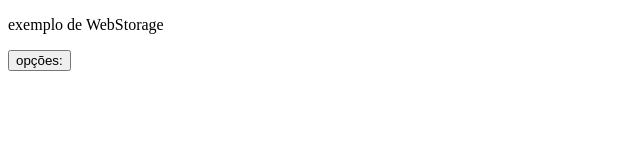
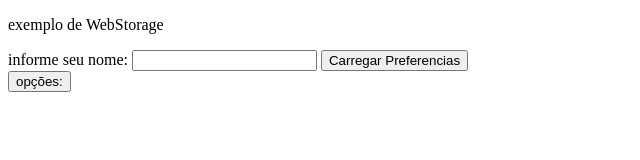
Before and after one commit to wiaczorekff/ARI3, a plain HTML site: page aula 1/pagina 1.html in a window 1280 px wide. Shown: the whole page, without its empty margins (0-640 px from the left). Drawn offline with Linux system fonts and the light colour scheme.

Commit message:
atividade finalizada

```diff
--- a/aula 1/pagina 1.html
+++ b/aula 1/pagina 1.html
@@ -21,6 +21,13 @@
 <body>
     <p>exemplo de WebStorage</p>
     <p id="painel"></p>
+
+        <div id="nomeDialog">
+            <label for="">informe seu nome:</label>
+                <input type="text" name="" id="inputNome">
+                    <button onclick="carregarPreferencias()">Carregar Preferencias</button>
+        </div>
+
             <button onclick="mostrarOpcoes()">opções: </button>
                 <form name="fconf" id="fconf" action="">
                     <label for="">nome:</label> <br>
@@ -42,9 +49,9 @@
                             <br>
 
                         <input type="button" value="Gravar" onclick="gravar()">
+                </form>
 
 
-        </form>
 
     <script>
         /* A ideia principal é salvar os dados inseridos no localstorage, para que o user possa
@@ -65,9 +72,9 @@
             function gravar(){
                 var form = document.getElementById("fconf");
                     vnome = document.getElementById("fnome").value;
-                localStorage.corfundo = vcorfundo;
-                localStorage.cortexto = vcortexto;
-                localStorage.nome = vnome;
+                        localStorage.setItem(vnome + "_corfundo", vcorfundo);
+                        localStorage.setItem(vnome + "_cortexto", vcortexto);
+                        localStorage.setItem(vnome + "_nome", vnome);
                     form.style.display = "none";
             }
 
@@ -76,19 +83,22 @@
                 form.style.display = "block";
             }
 
-            function inicia(){
-                if(localStorage.nome){
-                    vcorfundo = localStorage.corfundo;
-                    vcortexto = localStorage.cortexto;
-                    vnome = localStorage.nome;
-
+            function carregarPreferencias(){
+                vnome = document.getElementById("inputNome").value;
+                    if(localStorage.getItem(vnome + "_nome")){
+                        vcorfundo = localStorage.getItem(vnome + "_corfundo");
+                        vcortexto = localStorage.getItem(vnome + "_cortexto");
                         defineCor(1,vcorfundo);
                         defineCor(2,vcortexto);
-                    document.getElementById("painel").innerHTML = "bem vindo" + vnome + "<hr>";
+                        document.getElementById("painel").innerHTML = "BEM VINDO " + vnome + "<hr>";
+                        document.getElementById("nomeDialog").style.display="none";
+                    }
+                    else{
+                        alert("PERFIL NÃO ENCONTRADO");
                     }
             }
 
-            window.addEventListener("load", inicia)
+            //window.addEventListener("load", inicia);
     </script>
 
 
```
Lines whose indentation alone changed are shown as unchanged.
